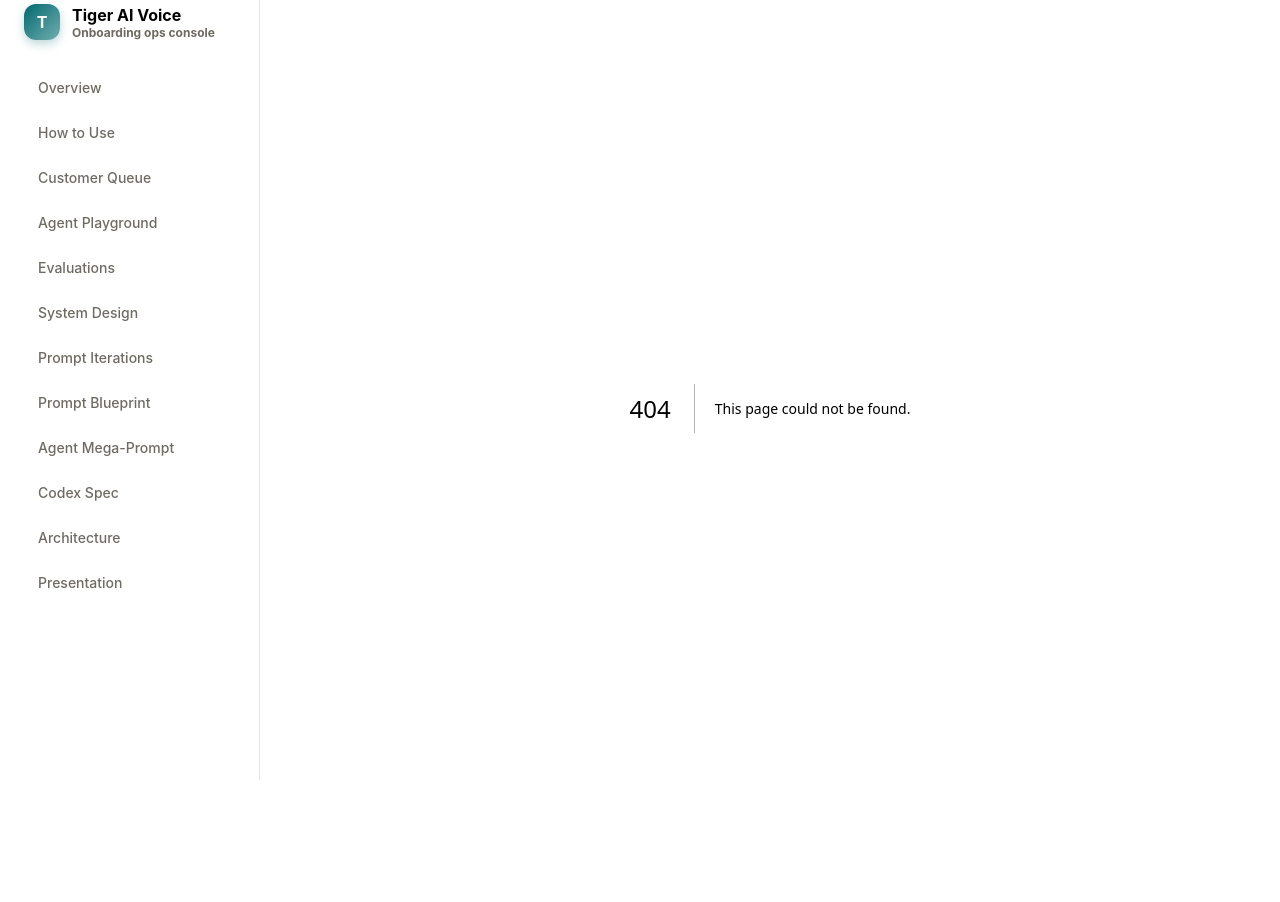
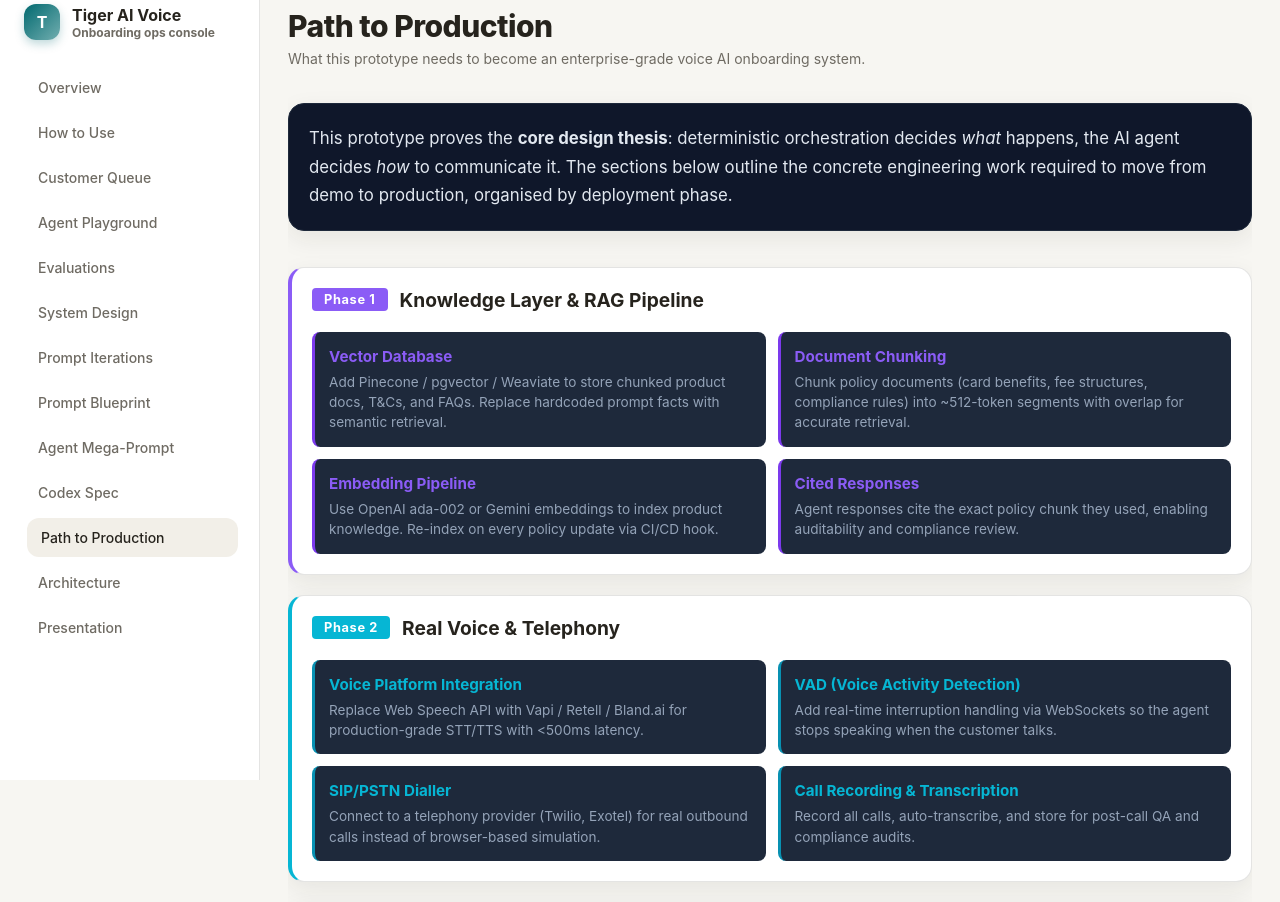
Before and after one commit to komala2019/voice-agent, a Next.js app: page /voice-agent/next-steps in a window 1280 px wide. Before the commit this address had no page. Shown: the part 20-922 px from the top of the page. Before the commit the page ends 856 px from the top, so only its background shows below. Built offline with nearby package versions, Linux system fonts and the light colour scheme.

Commit message:
style: improve Live Agent Validation colors and add Path to Production page

```diff
--- /dev/null
+++ b/app/next-steps/page.tsx
@@ -0,0 +1,149 @@
+import React from 'react';
+
+const roadmapPhases = [
+  {
+    phase: 'Phase 1',
+    title: 'Knowledge Layer & RAG Pipeline',
+    color: '#8b5cf6',
+    borderColor: '#7c3aed',
+    items: [
+      { label: 'Vector Database', desc: 'Add Pinecone / pgvector / Weaviate to store chunked product docs, T&Cs, and FAQs. Replace hardcoded prompt facts with semantic retrieval.' },
+      { label: 'Document Chunking', desc: 'Chunk policy documents (card benefits, fee structures, compliance rules) into ~512-token segments with overlap for accurate retrieval.' },
+      { label: 'Embedding Pipeline', desc: 'Use OpenAI ada-002 or Gemini embeddings to index product knowledge. Re-index on every policy update via CI/CD hook.' },
+      { label: 'Cited Responses', desc: 'Agent responses cite the exact policy chunk they used, enabling auditability and compliance review.' },
+    ]
+  },
+  {
+    phase: 'Phase 2',
+    title: 'Real Voice & Telephony',
+    color: '#06b6d4',
+    borderColor: '#0891b2',
+    items: [
+      { label: 'Voice Platform Integration', desc: 'Replace Web Speech API with Vapi / Retell / Bland.ai for production-grade STT/TTS with <500ms latency.' },
+      { label: 'VAD (Voice Activity Detection)', desc: 'Add real-time interruption handling via WebSockets so the agent stops speaking when the customer talks.' },
+      { label: 'SIP/PSTN Dialler', desc: 'Connect to a telephony provider (Twilio, Exotel) for real outbound calls instead of browser-based simulation.' },
+      { label: 'Call Recording & Transcription', desc: 'Record all calls, auto-transcribe, and store for post-call QA and compliance audits.' },
+    ]
+  },
+  {
+    phase: 'Phase 3',
+    title: 'Production LLM & Guardrails',
+    color: '#10b981',
+    borderColor: '#059669',
+    items: [
+      { label: 'LLM Gateway', desc: 'Route through a gateway (LiteLLM / custom proxy) with rate limiting, fallback models, and cost tracking per call.' },
+      { label: 'Guardrail Service', desc: 'Deploy a dedicated guardrail layer (NeMo Guardrails / custom) that validates every agent response before TTS.' },
+      { label: 'PII Redaction', desc: 'Real-time PII detection and redaction in transcripts and logs. Mask Aadhaar, PAN, OTP, CVV before storage.' },
+      { label: 'Prompt Versioning', desc: 'Version-control system prompts with A/B testing capability. Track which prompt version produces better outcomes.' },
+    ]
+  },
+  {
+    phase: 'Phase 4',
+    title: 'Enterprise Backend & Auth',
+    color: '#f59e0b',
+    borderColor: '#d97706',
+    items: [
+      { label: 'Real CRM Integration', desc: 'Replace localStorage with API calls to the actual CRM (Salesforce / internal) for customer data and stage management.' },
+      { label: 'Identity & Auth', desc: 'Add SSO/OAuth for ops console access. Role-based access control for agents, supervisors, and admins.' },
+      { label: 'WhatsApp Business API', desc: 'Replace mock sendWhatsApp() with actual WhatsApp Business API integration for templated messages.' },
+      { label: 'Event-Driven Architecture', desc: 'Move from synchronous tool calls to Kafka/SQS event streams for scalable, decoupled processing.' },
+    ]
+  },
+  {
+    phase: 'Phase 5',
+    title: 'Analytics & Continuous Improvement',
+    color: '#ef4444',
+    borderColor: '#dc2626',
+    items: [
+      { label: 'Post-Call Analytics', desc: 'Build dashboards tracking CSAT, AHT, first-call resolution, objection patterns, and conversion by cohort.' },
+      { label: 'Automated Eval Pipeline', desc: 'Run golden tests on every prompt change in CI. Block deployments that regress on critical guardrails.' },
+      { label: 'Human-in-the-Loop QA', desc: 'Sample 5% of calls for human review. Flag low-confidence agent turns for supervisor override.' },
+      { label: 'Model Fine-Tuning', desc: 'Use successful call transcripts to fine-tune a domain-specific model that outperforms generic LLMs on Tiger-specific conversations.' },
+    ]
+  },
+];
+
+export default function NextStepsPage() {
+  return (
+    <div className="stack" style={{ height: '100%', overflowY: 'auto', paddingBottom: '40px' }}>
+      <div className="page-header">
+        <div>
+          <h1>Path to Production</h1>
+          <p>What this prototype needs to become an enterprise-grade voice AI onboarding system.</p>
+        </div>
+      </div>
+
+      <div className="card" style={{ background: '#0f172a', border: '1px solid #1e293b', padding: '20px', marginBottom: '24px' }}>
+        <p style={{ margin: 0, fontSize: '1.05rem', color: '#e2e8f0', lineHeight: '1.7' }}>
+          This prototype proves the <strong>core design thesis</strong>: deterministic orchestration decides <em>what</em> happens,
+          the AI agent decides <em>how</em> to communicate it. The sections below outline the concrete engineering work
+          required to move from demo to production, organised by deployment phase.
+        </p>
+      </div>
+
+      {roadmapPhases.map((phase) => (
+        <div key={phase.phase} className="card stack" style={{ borderLeft: `4px solid ${phase.color}`, marginBottom: '8px' }}>
+          <div style={{ display: 'flex', alignItems: 'center', gap: '12px', marginBottom: '8px' }}>
+            <span style={{
+              background: phase.color,
+              color: '#fff',
+              padding: '4px 12px',
+              borderRadius: '4px',
+              fontSize: '0.8rem',
+              fontWeight: 700,
+              letterSpacing: '0.05em'
+            }}>
+              {phase.phase}
+            </span>
+            <h2 style={{ margin: 0, fontSize: '1.2rem' }}>{phase.title}</h2>
+          </div>
+
+          <div style={{ display: 'grid', gridTemplateColumns: '1fr 1fr', gap: '12px' }}>
+            {phase.items.map((item) => (
+              <div key={item.label} style={{
+                padding: '14px',
+                background: '#1e293b',
+                borderRadius: '8px',
+                borderLeft: `3px solid ${phase.borderColor}`
+              }}>
+                <strong style={{ color: phase.color, fontSize: '0.95rem' }}>{item.label}</strong>
+                <p style={{ margin: '6px 0 0', fontSize: '0.85rem', color: '#94a3b8', lineHeight: '1.5' }}>{item.desc}</p>
+              </div>
+            ))}
+          </div>
+        </div>
+      ))}
+
+      <div className="card" style={{ background: '#1a1a24', border: '1px solid #333', padding: '20px', marginTop: '8px' }}>
+        <h3 style={{ margin: '0 0 12px 0', color: '#fbbf24' }}>Current Prototype vs Production</h3>
+        <table style={{ width: '100%', borderCollapse: 'collapse', fontSize: '0.9rem' }}>
+          <thead>
+            <tr style={{ borderBottom: '2px solid #334155' }}>
+              <th style={{ textAlign: 'left', padding: '8px', color: '#94a3b8' }}>Capability</th>
+              <th style={{ textAlign: 'left', padding: '8px', color: '#94a3b8' }}>Prototype (Now)</th>
+              <th style={{ textAlign: 'left', padding: '8px', color: '#94a3b8' }}>Production (Target)</th>
+            </tr>
+          </thead>
+          <tbody>
+            {[
+              ['Knowledge Base', 'Hardcoded in prompt (~15 facts)', 'Vector DB + RAG with chunked docs'],
+              ['Voice Engine', 'Browser Web Speech API', 'Vapi / Retell with <500ms latency'],
+              ['LLM', 'Gemini 1.5 Flash (direct)', 'LLM Gateway with fallback + cost tracking'],
+              ['CRM', 'localStorage mock', 'Real CRM API (Salesforce / internal)'],
+              ['WhatsApp', 'Mock tool function', 'WhatsApp Business API'],
+              ['Guardrails', 'Regex + rule-based checks', 'NeMo Guardrails + PII redaction service'],
+              ['Auth', 'None (demo)', 'SSO / OAuth + RBAC'],
+              ['Analytics', 'Seeded counters', 'Real-time dashboards + call QA pipeline'],
+            ].map(([cap, now, target]) => (
+              <tr key={cap} style={{ borderBottom: '1px solid #1e293b' }}>
+                <td style={{ padding: '8px', fontWeight: 600 }}>{cap}</td>
+                <td style={{ padding: '8px', color: '#f87171' }}>{now}</td>
+                <td style={{ padding: '8px', color: '#34d399' }}>{target}</td>
+              </tr>
+            ))}
+          </tbody>
+        </table>
+      </div>
+    </div>
+  );
+}
--- a/components/AppShell.tsx
+++ b/components/AppShell.tsx
@@ -14,6 +14,7 @@ const nav = [
   { href: '/prompt-blueprint', label: 'Prompt Blueprint' },
   { href: '/agent-blueprint', label: 'Agent Mega-Prompt' },
   { href: '/codex', label: 'Codex Spec' },
+  { href: '/next-steps', label: 'Path to Production' },
   { href: '/architecture', label: 'Architecture' },
   { href: '/presentation', label: 'Presentation' }
 ];
```
Also changed, not shown: app/page.tsx (+6 -6 lines).
